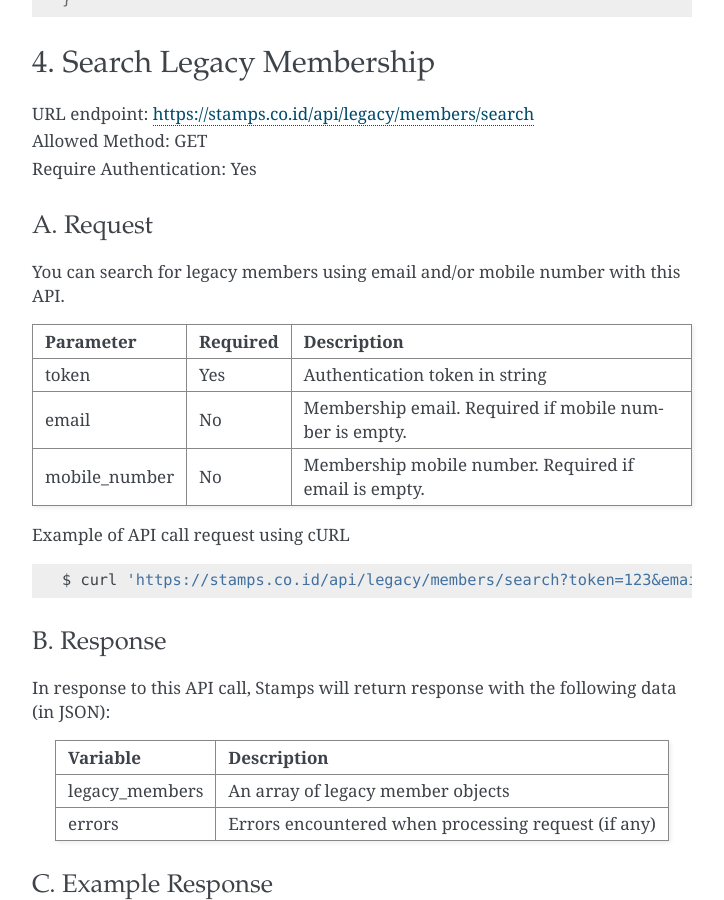
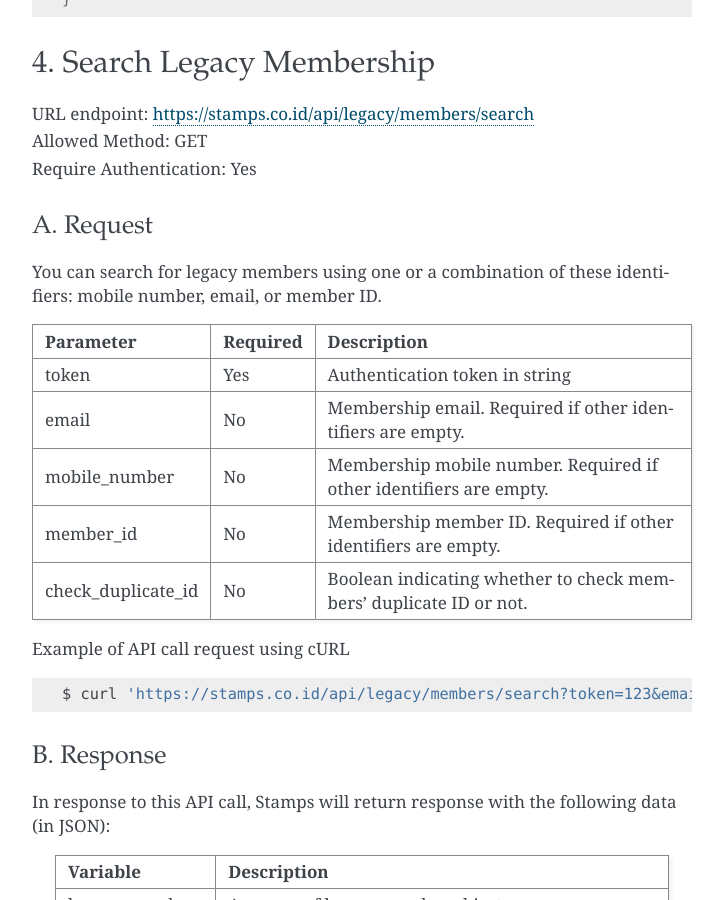
Before and after one commit to ui/stamps-api-docs, a Sphinx documentation site: the page built from source/legacy_members_api.rst, in a window 1280 px wide and 900 px high, scrolled down 3801 px. Shown: the whole window, without its empty margins (388-1112 px from the left). Built offline with Sphinx 7.4.7, drawn with Linux system fonts in a browser that asks for light colours.

Commit message:
Update search legacy member with duplicate ID (#141)
* Update search legacy member with duplicate ID

* Update API description

* Update legacy_members_api.rst

```diff
--- a/source/legacy_members_api.rst
+++ b/source/legacy_members_api.rst
@@ -203,15 +203,17 @@ C. Example Response
 
 A. Request
 -----------------------------
-You can search for legacy members using email and/or mobile number with this API.
+You can search for legacy members using one or a combination of these identifiers: mobile number, email, or member ID.
 
-=============== =========== =========================
-Parameter        Required    Description
-=============== =========== =========================
-token            Yes         Authentication token in string
-email            No          Membership email. Required if mobile number is empty.
-mobile_number    No          Membership mobile number. Required if email is empty.
-=============== =========== =========================
+======================= =========== =========================
+Parameter               Required    Description
+======================= =========== =========================
+token                   Yes         Authentication token in string
+email                   No          Membership email. Required if other identifiers are empty.
+mobile_number           No          Membership mobile number. Required if other identifiers are empty.
+member_id               No          Membership member ID. Required if other identifiers are empty.
+check_duplicate_id      No          Boolean indicating whether to check members' duplicate ID or not.
+======================= =========== =========================
 
 
 Example of API call request using cURL
```
